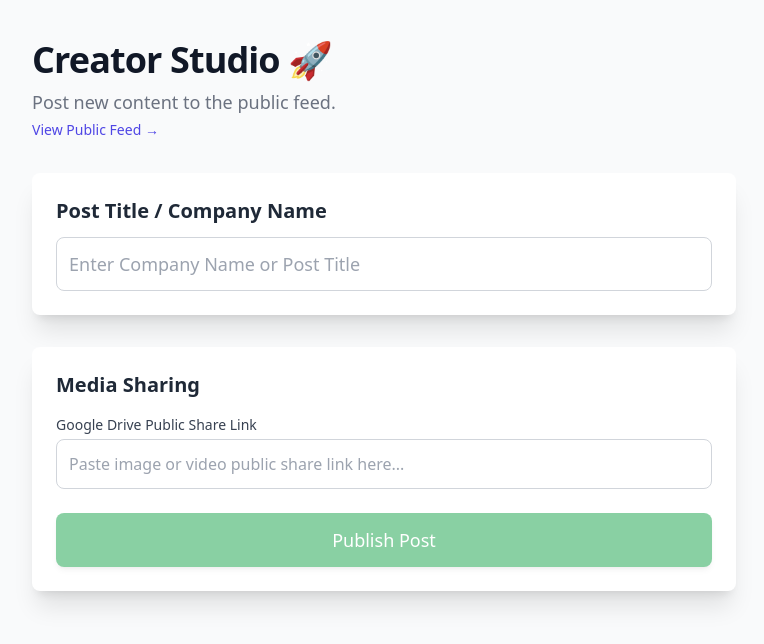
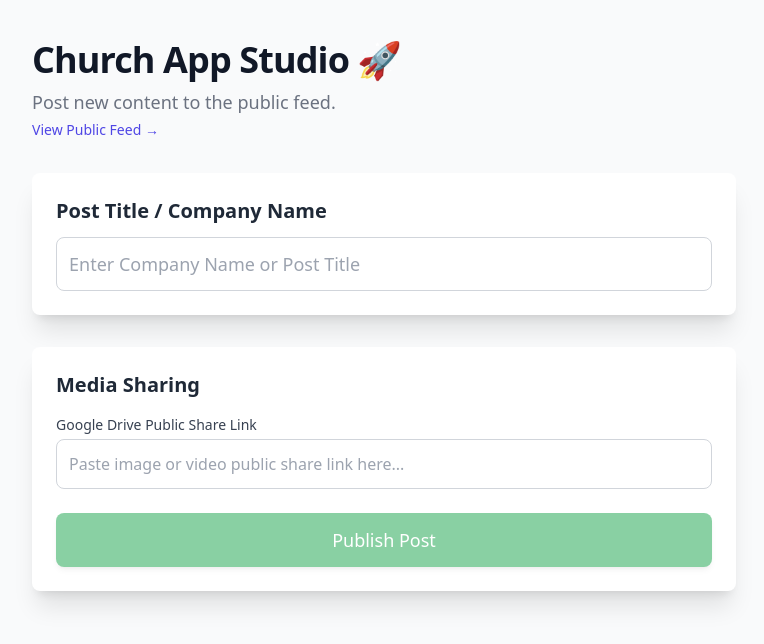
Before and after one commit to Vibe-Ultrafiles04/Riverside_ServiceLine, a plain HTML site: page studio.html in a window 1280 px wide. Shown: the whole page, without its empty margins (256-1020 px from the left). Drawn offline with nearby package versions, Linux system fonts and the light colour scheme.

Commit message:
Update project

```diff
--- a/studio.html
+++ b/studio.html
@@ -29,7 +29,7 @@
     <div class="max-w-3xl mx-auto py-10 px-4 sm:px-6 lg:px-8">
         <header class="mb-8">
             <h1 class="text-4xl font-extrabold text-gray-900 tracking-tight">
-                Creator Studio 🚀
+                Church App Studio 🚀
             </h1>
             <p class="mt-2 text-lg text-gray-500">
                 Post new content to the public feed.
@@ -38,6 +38,7 @@
                 View Public Feed &rarr;
             </a>
         </header>
+
 
         <div class="bg-white shadow-xl rounded-lg p-6 mb-8">
             <h2 class="text-xl font-semibold text-gray-800 mb-3">Post Title / Company Name</h2>
```
